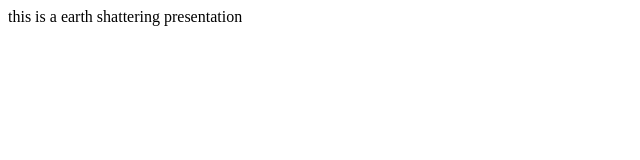
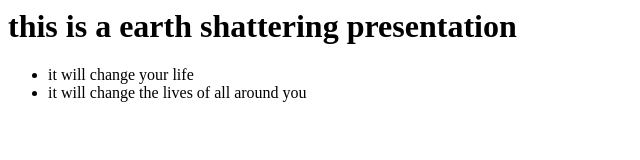
Before and after one commit to fahmyboy/presentations, a plain HTML site: page index.html in a window 1280 px wide. Shown: the whole page, without its empty margins (0-640 px from the left). Drawn offline with Linux system fonts and the light colour scheme.

Commit message:
added unordered list w/ impact of the presentation

```diff
--- a/index.html
+++ b/index.html
@@ -1,7 +1,13 @@
 <html>
 <body>
 
-this is a earth shattering presentation
+<h1>this is a earth shattering presentation</h1>
+<ul>
+	<li>it will change your life</li>
+	<li>it will change the lives of all around you</li>
+
+</ul>
+
 
 </body>
 </html>
```
